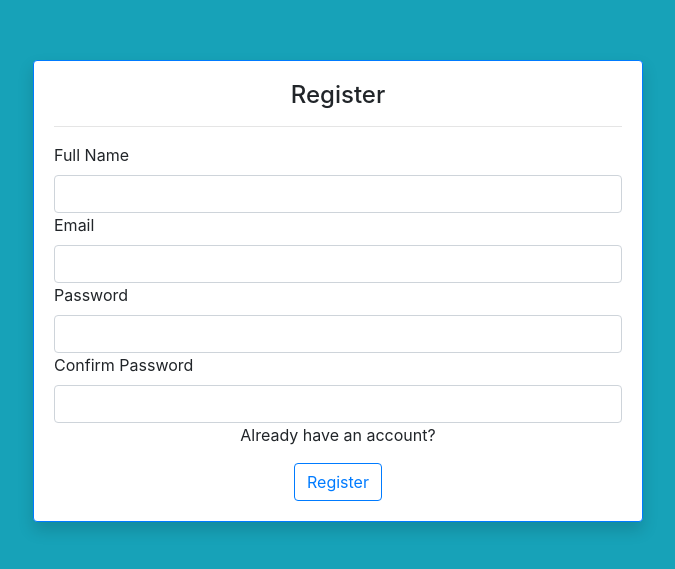
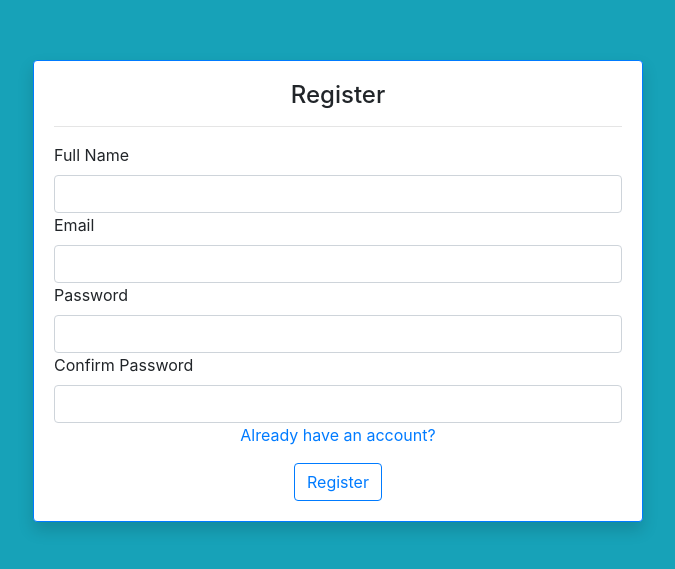
Before and after one commit to hamzan47/term-mean-app-frontend, an Angular app in the folder project/: page /signup in a window 1280 px wide. Shown: the part 109-678 px from the top of the page, without its empty margins (302-977 px from the left). Built offline with nearby package versions, Linux system fonts and the light colour scheme.

Commit message:
signup update

```diff
--- a/project/src/app/signup/signup.component.html
+++ b/project/src/app/signup/signup.component.html
@@ -25,7 +25,7 @@
             </div>
 
             <div class="text-center">
-              <p class="text-center">Already have an account?</p>
+              <p class="text-center"><a class="text-center" routerLink="/">Already have an account?</a></p>
               <button class="btn btn-outline-primary" type="submit">Register</button>
             </div>
 
```
